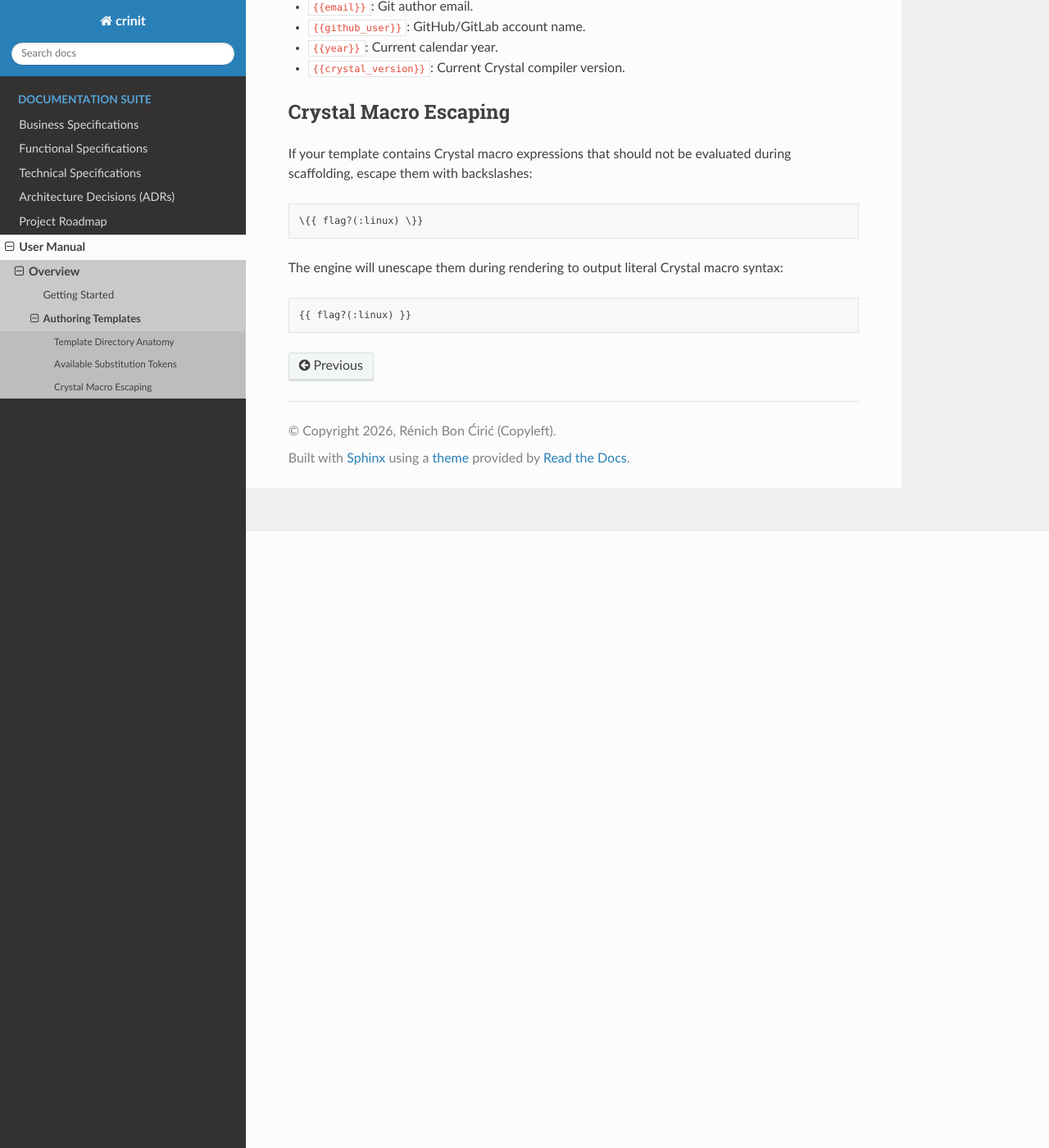
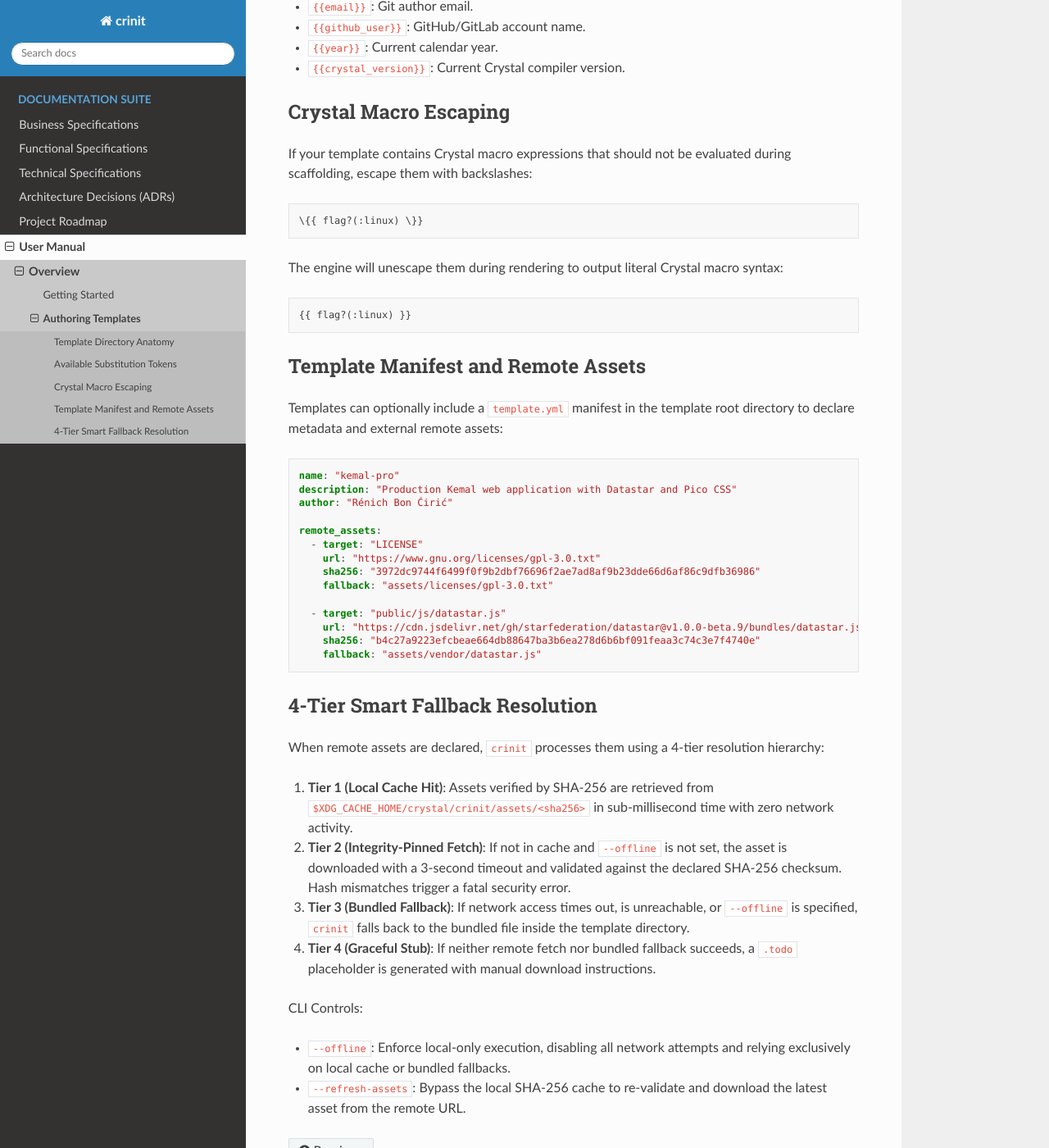
Before and after one commit to renich/crinit, a Sphinx documentation site: the page built from docs/user/guides/authoring-templates.rst, in a window 1280 px wide and 1400 px high, scrolled down 752 px. Shown: the whole window at 82% size. Built offline with Sphinx 7.4.7 and the Read the Docs theme 3.1.0, drawn with Linux system fonts in a browser that asks for light colours.

Commit message:
feat(assets): implement 4-tier remote asset fetching and caching pipeline
- Formalize ADR-004: Remote Assets and 4-Tier Smart Fallback
- Add TemplateManifest parser for template.yml/yaml supporting remote_assets
- Implement CacheStore with SHA-256 content-addressed local caching
- Implement AssetFetcher with 4-tier resolution:
  1. Content-addressed local cache hit (<1ms, offline)
  2. Integrity-pinned HTTPS fetch with SHA-256 verification
  3. Bundled template fallback (assets/vendor, assets/licenses)
  4. Graceful degradation stub generation (.todo)
- Add CLI flags: --offline and --refresh-assets
- Enforce SSRF protection and validate URI schemes (HTTP/HTTPS only)
- Add comprehensive unit and integration specs (37 examples passing)
- Verify zero Ameba, Flaw, and crstlint findings

Co-authored-by: Antigravity <antigravity@google.com>
Signed-off-by: Rénich Bon Ćirić <renich@evalinux.com>

```diff
--- a/docs/adrs/index.rst
+++ b/docs/adrs/index.rst
@@ -13,3 +13,4 @@ This directory contains the immutable Architecture Decision Records (ADRs) docum
    2026-09-18-pluggable-filesystem-templates
    2026-09-18-token-syntax-macro-collision
    2026-09-18-cross-platform-path-hierarchy
+   2026-09-18-remote-assets-and-smart-fallback
--- a/docs/user/guides/authoring-templates.rst
+++ b/docs/user/guides/authoring-templates.rst
@@ -51,3 +51,38 @@ The engine will unescape them during rendering to output literal Crystal macro s
 .. code-block:: text
 
    {{ flag?(:linux) }}
+
+Template Manifest and Remote Assets
+-----------------------------------
+Templates can optionally include a ``template.yml`` manifest in the template root directory to declare metadata and external remote assets:
+
+.. code-block:: yaml
+
+   name: "kemal-pro"
+   description: "Production Kemal web application with Datastar and Pico CSS"
+   author: "Rénich Bon Ćirić"
+
+   remote_assets:
+     - target: "LICENSE"
+       url: "https://www.gnu.org/licenses/gpl-3.0.txt"
+       sha256: "3972dc9744f6499f0f9b2dbf76696f2ae7ad8af9b23dde66d6af86c9dfb36986"
+       fallback: "assets/licenses/gpl-3.0.txt"
+
+     - target: "public/js/datastar.js"
+       url: "https://cdn.jsdelivr.net/gh/starfederation/datastar@v1.0.0-beta.9/bundles/datastar.js"
+       sha256: "b4c27a9223efcbeae664db88647ba3b6ea278d6b6bf091feaa3c74c3e7f4740e"
+       fallback: "assets/vendor/datastar.js"
+
+4-Tier Smart Fallback Resolution
+--------------------------------
+When remote assets are declared, ``crinit`` processes them using a 4-tier resolution hierarchy:
+
+1. **Tier 1 (Local Cache Hit)**: Assets verified by SHA-256 are retrieved from ``$XDG_CACHE_HOME/crystal/crinit/assets/<sha256>`` in sub-millisecond time with zero network activity.
+2. **Tier 2 (Integrity-Pinned Fetch)**: If not in cache and ``--offline`` is not set, the asset is downloaded with a 3-second timeout and validated against the declared SHA-256 checksum. Hash mismatches trigger a fatal security error.
+3. **Tier 3 (Bundled Fallback)**: If network access times out, is unreachable, or ``--offline`` is specified, ``crinit`` falls back to the bundled file inside the template directory.
+4. **Tier 4 (Graceful Stub)**: If neither remote fetch nor bundled fallback succeeds, a ``.todo`` placeholder is generated with manual download instructions.
+
+CLI Controls:
+
+* ``--offline``: Enforce local-only execution, disabling all network attempts and relying exclusively on local cache or bundled fallbacks.
+* ``--refresh-assets``: Bypass the local SHA-256 cache to re-validate and download the latest asset from the remote URL.
```
Also changed, not shown: docs/adrs/2026-09-18-remote-assets-and-smart-fallback.rst (added, +44 -0 lines), .flaw.yml (added), 13 other files.
